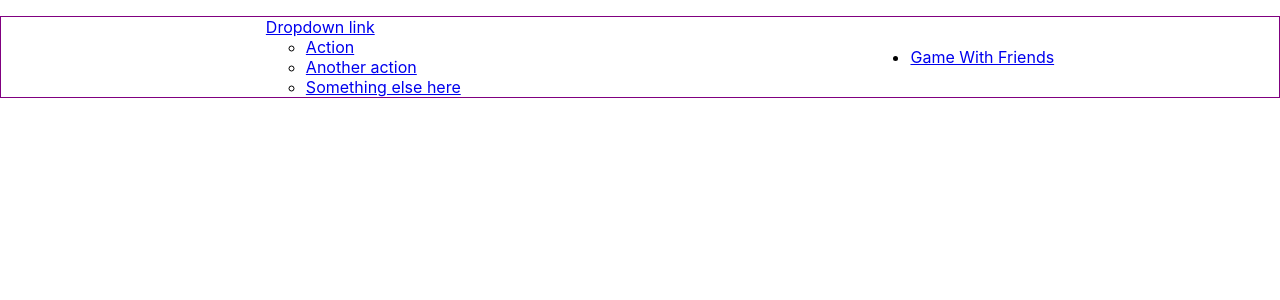
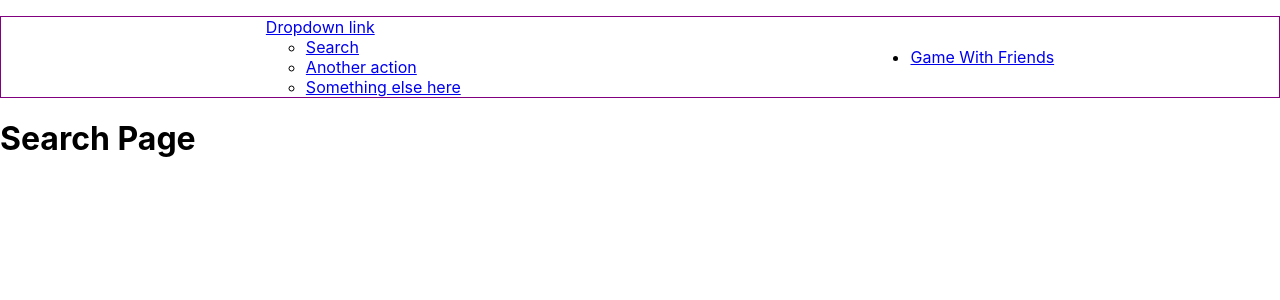
Before and after one commit to paul-uA/Game-with-Freinds, a React (Create React App) app: page /searchgames in a window 1280 px wide. Shown: the top 300 px of the page. Built offline with nearby package versions, Linux system fonts and the light colour scheme.

Commit message:
late night commit

```diff
--- a/src/App.js
+++ b/src/App.js
@@ -6,8 +6,11 @@ import {Route,Routes,useNavigate, Link} from 'react-router-dom'
 import Homebar from './components/HomeBar';
 import GamesContainer from './components/GamesContainer';
 import GameDetails from './components/gamedetails';
+import GameSearch from './components/gameSearch';
+
 
 import './App.css';
+
 
 
 
@@ -20,9 +23,9 @@ function App() {
       <Homebar/>
 
       <Routes>
-
       <Route path='/' element={<GamesContainer/>}/>
       <Route path='/details/:id' element={<GameDetails/>}/>
+      <Route path='/searchgames' element={<GameSearch/>}/>
       </Routes>
     </div>
 
--- a/src/components/HomeBar.jsx
+++ b/src/components/HomeBar.jsx
@@ -11,8 +11,8 @@ function Homebar () {
             <a className="btn btn-secondary dropdown-toggle" href="#" role="button" id="dropdownMenuLink" data-bs-toggle="dropdown" aria-expanded="false">
             Dropdown link
             </a>
-            <ul className="dropdown-menu" aria-labelledby="dropdownMenuLink">
-            <li><a className="dropdown-item" href="#">Action</a></li>
+            <ul  className="dropdown-menu" aria-labelledby="dropdownMenuLink">
+            <li><Link to='/searchgames' className="dropdown-item">Search</Link></li>
             <li><a className="dropdown-item" href="#">Another action</a></li>
             <li><a className="dropdown-item" href="#">Something else here</a></li>
             </ul>
--- /dev/null
+++ b/src/components/gameSearch.jsx
@@ -0,0 +1,16 @@
+
+function GameSearch (props) {
+
+
+
+
+
+
+    return(
+        <>
+        <h1>Search Page</h1>
+        </>
+    )
+}
+
+export default GameSearch
```
